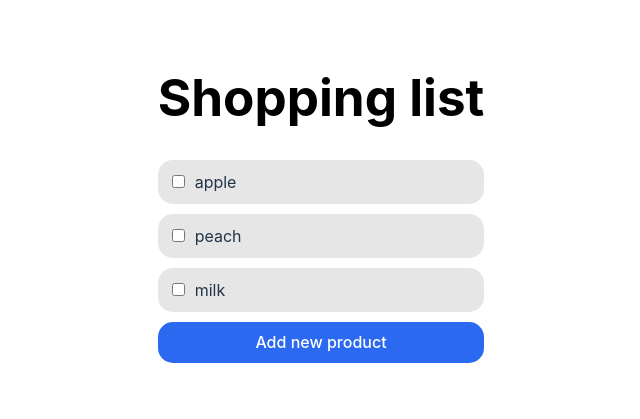
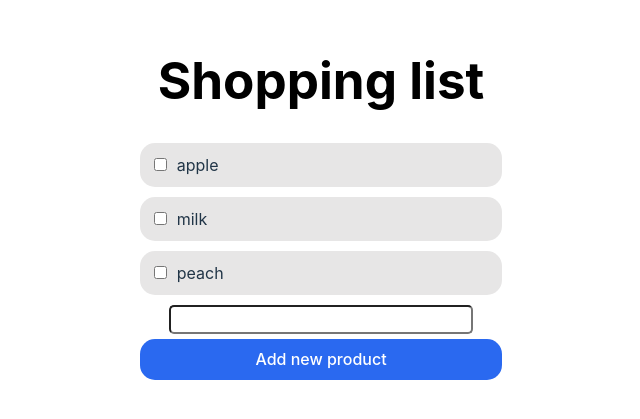
Before and after one commit to Fine-Alon/React-20--Shopping-List-on-React, a React (Vite) app: page / in a window 1280 px wide. Shown: the part 201-620 px from the top of the page, without its empty margins (319-959 px from the left). Built offline with nearby package versions, Linux system fonts and the light colour scheme.

Commit message:
working on rerender page after adding new product

```diff
--- /dev/null
+++ b/src/AddItemForm.jsx
@@ -0,0 +1,22 @@
+import React from "react";
+import useAddItemForm from "./helpers/hooks/useAddItemForm.jsx";
+
+const AddItemForm = () => {
+    const [inputValue, onInputChange, submitBtn] = useAddItemForm()
+
+    return <form>
+        <input style={{width: '80%', borderRadius: '5px', padding: '5px', marginBottom: '5px'}}
+               value={inputValue}
+               onChange={onInputChange}
+               type="text"/>
+
+        <button
+            className='add_btn'
+            onClick={submitBtn}
+            type="submit">
+
+            Add new product
+        </button>
+    </form>
+}
+export default AddItemForm
--- a/src/App.jsx
+++ b/src/App.jsx
@@ -1,28 +1,20 @@
 import './App.css'
 import CardList from "./CardList.jsx";
+import getList from "./helpers/getList.js";
+import AddItemForm from "./AddItemForm.jsx";
+import {useState} from "react";
 
-let list = []
-
-if (localStorage.getItem('productList')) {
-    console.log('Данные найдены:', localStorage.getItem('productList'));
-    localStorage.getItem('productList').map(product => {
-        list.push(product)
-    })
-} else {
-    console.log('Данные не найдены');
-    list = [
-        {id: 1, title: 'apple', done: false},
-        {id: 2, title: 'peach', done: false},
-        {id: 3, title: 'milk', done: false},
-    ]
-}
-
+// let list = getList()
 
 function App() {
+    const [list, setList] = useState(getList())
 
-    return (
+    return <div className='container'>
+        <h1 style={{color: 'black'}}>Shopping list</h1>
+
         <CardList list={list}/>
-    )
+        <AddItemForm/>
+    </div>
 }
 
 export default App
--- a/src/Button.jsx
+++ /dev/null
@@ -1,19 +0,0 @@
-
-const Button = () => {
-
-    const submitBtn = (e) => {
-        e.preventDefault()
-        console.log('was submit')
-    }
-
-    return (
-        <button
-            className='add_btn'
-            onClick={submitBtn}
-            type="submit">
-            Add new product
-        </button>
-    )
-}
-
-export default Button;
--- a/src/CardList.jsx
+++ b/src/CardList.jsx
@@ -1,19 +1,11 @@
 import Card from "./Card.jsx";
-import Button from "./Button.jsx";
 
 const CardList = ({list}) => {
-
-    return <div className='container'>
-        <h1 style={{color: 'black'}}>Shopping list</h1>
-
-        <ul className='list'>
-            {list.map(item => (
-                <Card done={item.done} key={item.id} title={item.title}/>
-            ))}
-        </ul>
-
-        <Button />
-    </div>
+    return <ul className='list'>
+        {list.map(item => (
+            <Card done={item.done} key={item.id} title={item.title}/>
+        ))}
+    </ul>
 }
 
 export default CardList;
--- /dev/null
+++ b/src/helpers/addProductToLS.js
@@ -0,0 +1,13 @@
+const addProductToLS = (inputValue) => {
+
+    let newList = JSON.parse(localStorage.getItem('productList')) || []
+
+    const product = {id: crypto.randomUUID(), title: inputValue, done: false}
+
+    newList.push(product)
+
+    localStorage.setItem('productList', JSON.stringify(newList))
+
+    return newList
+}
+export default addProductToLS
--- /dev/null
+++ b/src/helpers/getList.js
@@ -0,0 +1,21 @@
+const getList = () => {
+    let list = []
+
+    if (localStorage.getItem('productList')) {
+        console.log('Data is found:', JSON.parse(localStorage.getItem('productList')));
+        JSON.parse(localStorage.getItem('productList')).map(product => {
+            list.push(product)
+        })
+    } else {
+        console.log('No data');
+        list = [
+            {id: crypto.randomUUID(), title: 'apple', done: false},
+            {id: crypto.randomUUID(), title: 'peach', done: false},
+            {id: crypto.randomUUID(), title: 'milk', done: false},
+        ]
+    }
+
+    // return list.sort((item1, item2) => item1.title.toLowerCase().localeCompare(item2.title.toLowerCase()));
+    return list.sort((item1, item2) => item1.title.toLowerCase() < item2.title.toLowerCase() ? -1 : 1);
+}
+export default getList
--- /dev/null
+++ b/src/helpers/hooks/useAddItemForm.jsx
@@ -0,0 +1,23 @@
+import {useState} from "react";
+import addProductToLS from "../addProductToLS.js";
+
+function useAddItemForm() {
+    const [inputValue, setInputValue] = useState('')
+
+    const onInputChange = (e) => {
+        setInputValue(e.target.value)
+    }
+
+    const submitBtn = (e) => {
+        e.preventDefault()
+
+        addProductToLS(inputValue)
+
+        setInputValue("");
+        console.log('was submit')
+    }
+
+    return [inputValue, onInputChange, submitBtn]
+}
+
+export default useAddItemForm
```
